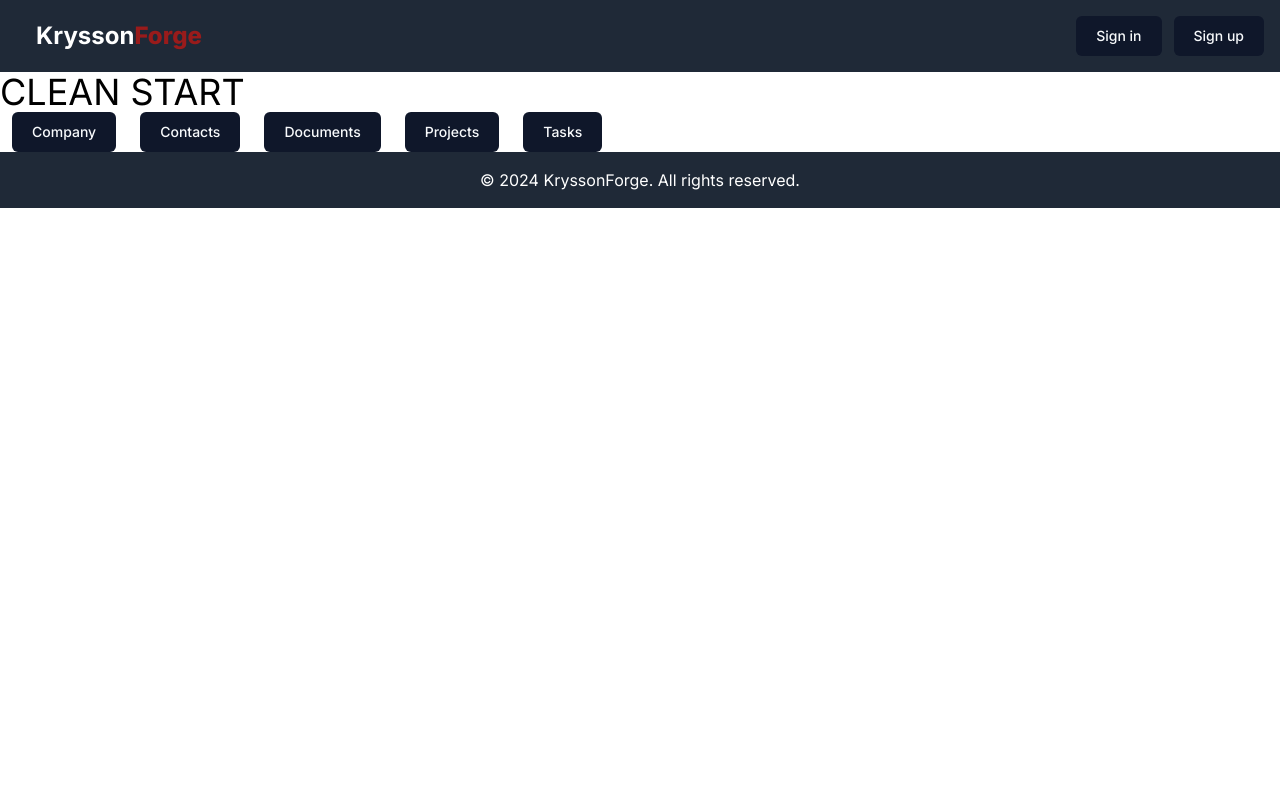
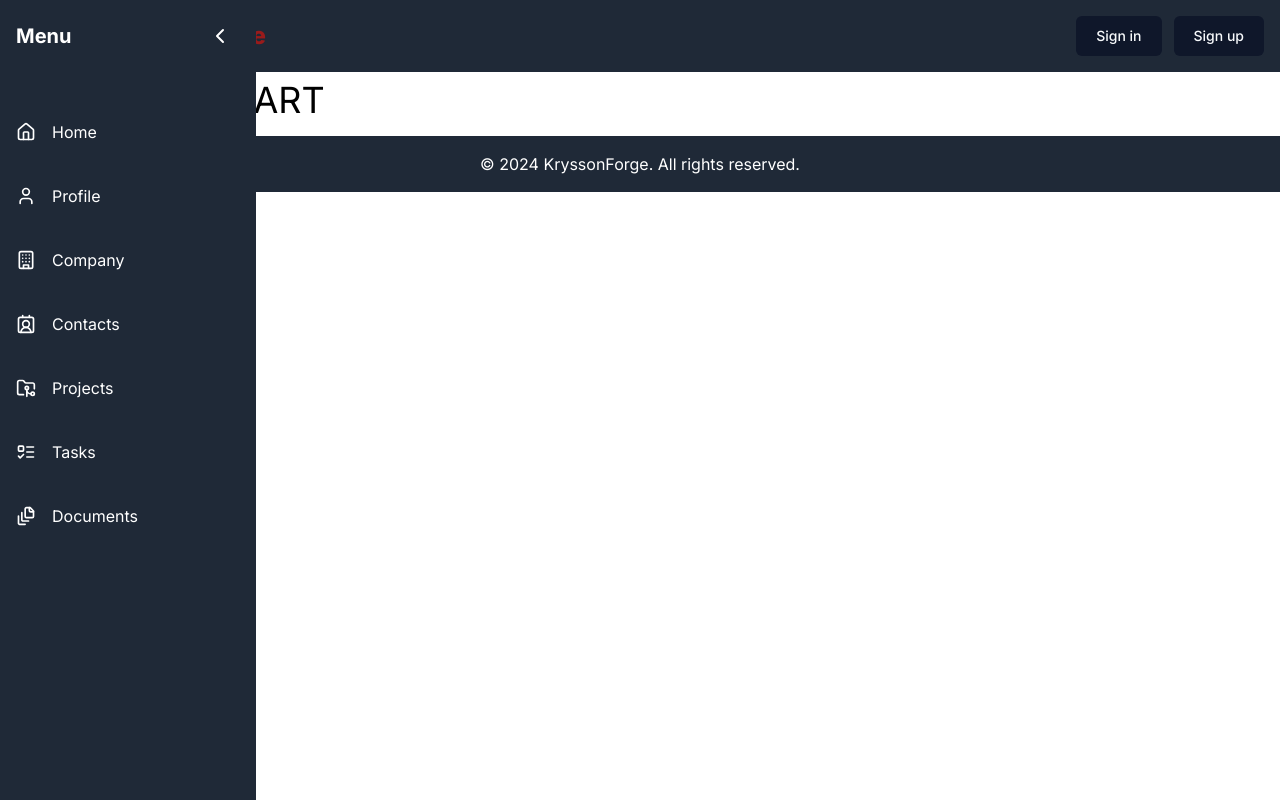
Before and after one commit to Krysson/kryssonforge, a Next.js app: page / in a window 1280 px wide. Built offline with nearby package versions, Linux system fonts and the light colour scheme; no server answers.

Commit message:
feat: Add OLD folder to gitignore and update page layout
The commit adds the `OLD` folder to the `.gitignore` file to exclude it from version control. Additionally, it updates the page layout by adding a sidebar component and applying transition effects to the main content area.

```diff
--- a/src/app/globals.css
+++ b/src/app/globals.css
@@ -15,3 +15,12 @@
     background-color: #333;
   }
 }
+
+/* Add these new styles */
+body {
+  @apply overflow-x-hidden;
+}
+
+main {
+  @apply transition-all duration-300;
+}
--- a/src/app/layout.jsx
+++ b/src/app/layout.jsx
@@ -8,6 +8,7 @@ import './globals.css'
 import Footer from '@/components/Footer'
 import Head from 'next/head'
 import Header from '@/components/header'
+import Sidebar from '@/components/sidebar'
 
 const inter = Inter({ subsets: ['latin'] })
 
@@ -22,7 +23,8 @@ export default function RootLayout({ children }) {
       <html lang='en'>
         <body className={inter.className}>
           <Header /> {/* Add the Header component */}
-          <main>{children}</main>
+          <Sidebar /> {/* Add the Sidebar component */}
+          <main className='mt-16 ml-16 p-4 transition-all duration-300'>{children}</main>
           <Footer /> {/* Add the Footer component */}
         </body>
       </html>
--- a/src/app/page.jsx
+++ b/src/app/page.jsx
@@ -1,51 +1,14 @@
 import Image from 'next/image'
 import { Button } from '@/components/ui/button'
 import Link from 'next/link'
-import NavigationMenu from '@/components/NavigationMenu'
+// import NavigationMenu from '@/components/NavigationMenu'
 
 export default function Home() {
   return (
     <div className='page-container'>
       <p className='text-4xl'>CLEAN START</p>
       {/* <NavigationMenu /> */}
-      <div className='content'>
-        {/* Your page content goes here */}
-        <Button
-          asChild
-          variant='default'
-          size='default'
-          className='p-5 mx-3'>
-          <Link href='/company'>Company</Link>
-        </Button>
-        <Button
-          asChild
-          variant='default'
-          size='default'
-          className='p-5 mx-3'>
-          <Link href='/contacts'>Contacts</Link>
-        </Button>
-        <Button
-          asChild
-          variant='default'
-          size='default'
-          className='p-5 mx-3'>
-          <Link href='/documents'>Documents</Link>
-        </Button>
-        <Button
-          asChild
-          variant='default'
-          size='default'
-          className='p-5 mx-3'>
-          <Link href='/projects'>Projects</Link>
-        </Button>
-        <Button
-          asChild
-          variant='default'
-          size='default'
-          className='p-5 mx-3'>
-          <Link href='/tasks'>Tasks</Link>
-        </Button>
-      </div>
+      <div className='content'>{/* Your page content goes here */}</div>
     </div>
   )
 }
--- a/src/components/NavigationMenu.css
+++ /dev/null
@@ -1,41 +0,0 @@
-/* src/components/NavigationMenu.css */
-.navigation-menu {
-  width: 200px;
-  position: fixed;
-  left: 0;
-  top: 0;
-  bottom: 0;
-  background-color: #f8f9fa;
-  padding: 20px;
-  transition: width 0.3s;
-}
-
-.navigation-menu.collapsed {
-  width: 50px;
-}
-
-.navigation-menu ul {
-  list-style-type: none;
-  padding: 0;
-}
-
-.navigation-menu li {
-  margin-bottom: 10px;
-}
-
-.navigation-menu a {
-  text-decoration: none;
-  color: #000;
-}
-
-.navigation-menu a:hover {
-  text-decoration: underline;
-}
-
-.collapse-button {
-  background: red;
-  border: none;
-  cursor: pointer;
-  margin-bottom: 20px;
-  font-size: 16px;
-}
--- a/src/components/NavigationMenu.jsx
+++ /dev/null
@@ -1,51 +0,0 @@
-'use client'
-import React, { useState } from 'react'
-import Link from 'next/link'
-import './NavigationMenu.css'
-
-const NavigationMenu = () => {
-  const [isCollapsed, setIsCollapsed] = useState(false)
-
-  const toggleCollapse = () => {
-    setIsCollapsed(!isCollapsed)
-  }
-
-  return (
-    <nav className={`navigation-menu ${isCollapsed ? 'collapsed' : ''}`}>
-      <button
-        onClick={toggleCollapse}
-        className='collapse-button'>
-        {isCollapsed ? 'Expand' : 'Collapse'}
-      </button>
-      <ul>
-        <li>
-          <Link href='/company'>
-            <p>Company</p>
-          </Link>
-        </li>
-        <li>
-          <Link href='/contacts'>
-            <p>Contacts</p>
-          </Link>
-        </li>
-        <li>
-          <Link href='/documents'>
-            <p>Documents</p>
-          </Link>
-        </li>
-        <li>
-          <Link href='/projects'>
-            <p>Projects</p>
-          </Link>
-        </li>
-        <li>
-          <Link href='/tasks'>
-            <p>Tasks</p>
-          </Link>
-        </li>
-      </ul>
-    </nav>
-  )
-}
-
-export default NavigationMenu
--- a/src/components/header.jsx
+++ b/src/components/header.jsx
@@ -1,20 +1,17 @@
-// src/components/Footer.jsx
 import React from 'react'
 import Link from 'next/link'
 import { SignInButton, SignUpButton, SignedIn, SignedOut, UserButton } from '@clerk/nextjs'
-
 import { Button } from '@/components/ui/button'
 
 const Header = () => {
   return (
-    <header className='flex justify-between items-center p-4 bg-gray-800 text-white'>
+    <header className='fixed top-0 right-0 left-16 z-1 flex justify-between items-center p-4 bg-gray-800 text-white transition-all duration-300'>
       <div className='logo'>
         <Link href='/'>
           <h1 className='text-2xl font-bold mx-5 hover:bg-slate-700/90 dark:bg-slate-50 dark:text-slate-900 dark:hover:bg-slate-50/90'>
             Krysson<span className='text-red-800 font-extrabold'>Forge</span>
           </h1>
         </Link>
-        {/* Placeholder for logo */}
       </div>
       <div className='auth-buttons'>
         <SignedOut>
--- /dev/null
+++ b/src/components/sidebar.jsx
@@ -0,0 +1,101 @@
+'use client'
+import React, { useState } from 'react'
+import { Button } from '@/components/ui/button'
+import {
+  ChevronLeft,
+  ChevronRight,
+  Home,
+  Building,
+  ContactRound,
+  FolderGit2,
+  ListTodo,
+  FileStack,
+  User
+} from 'lucide-react'
+
+const Sidebar = () => {
+  const [isCollapsed, setIsCollapsed] = useState(false)
+
+  const toggleSidebar = () => {
+    setIsCollapsed(!isCollapsed)
+  }
+
+  return (
+    <div
+      className={`fixed left-0 top-0 h-full bg-gray-800 text-white transition-all duration-300 ${
+        isCollapsed ? 'w-16' : 'w-64'
+      }`}>
+      <div className='flex items-center justify-between p-4'>
+        {!isCollapsed && <h2 className='text-xl font-bold'>Menu</h2>}
+        <Button
+          variant='ghost'
+          size='icon'
+          onClick={toggleSidebar}>
+          {isCollapsed ? <ChevronRight className='h-6 w-6' /> : <ChevronLeft className='h-6 w-6' />}
+        </Button>
+      </div>
+      <nav className='mt-8'>
+        <ul className='space-y-2'>
+          <li>
+            <a
+              href='/'
+              className='flex items-center p-4 hover:bg-gray-700'>
+              <Home className='h-5 w-5' />
+              {!isCollapsed && <span className='ml-4'>Home</span>}
+            </a>
+          </li>
+          <li>
+            <a
+              href='#'
+              className='flex items-center p-4 hover:bg-gray-700'>
+              <User className='h-5 w-5' />
+              {!isCollapsed && <span className='ml-4'>Profile</span>}
+            </a>
+          </li>
+          <li>
+            <a
+              href='/company'
+              className='flex items-center p-4 hover:bg-gray-700'>
+              <Building className='h-5 w-5' />
+              {!isCollapsed && <span className='ml-4'>Company</span>}
+            </a>
+          </li>
+          <li>
+            <a
+              href='/contacts'
+              className='flex items-center p-4 hover:bg-gray-700'>
+              <ContactRound className='h-5 w-5' />
+              {!isCollapsed && <span className='ml-4'>Contacts</span>}
+            </a>
+          </li>
+          <li>
+            <a
+              href='/projects'
+              className='flex items-center p-4 hover:bg-gray-700'>
+              <FolderGit2 className='h-5 w-5' />
+              {!isCollapsed && <span className='ml-4'>Projects</span>}
+            </a>
+          </li>
+          <li>
+            <a
+              href='/tasks'
+              className='flex items-center p-4 hover:bg-gray-700'>
+              <ListTodo className='h-5 w-5' />
+              {!isCollapsed && <span className='ml-4'>Tasks</span>}
+            </a>
+          </li>
+          <li>
+            <a
+              href='/documents'
+              className='flex items-center p-4 hover:bg-gray-700'>
+              <FileStack className='h-5 w-5' />
+              {!isCollapsed && <span className='ml-4'>Documents</span>}
+            </a>
+          </li>
+        </ul>
+      </nav>
+    </div>
+  )
+}
+
+export default Sidebar
```
Also changed, not shown: 2 other files (tests, documents, lock files or other folders).
